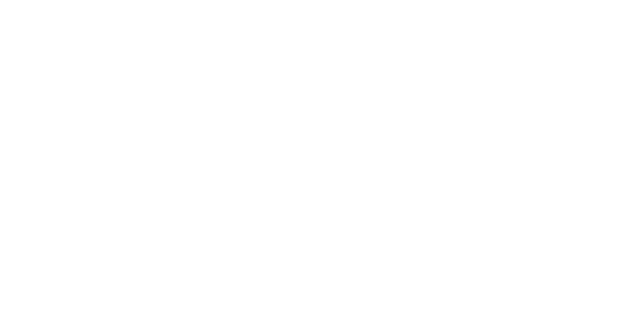
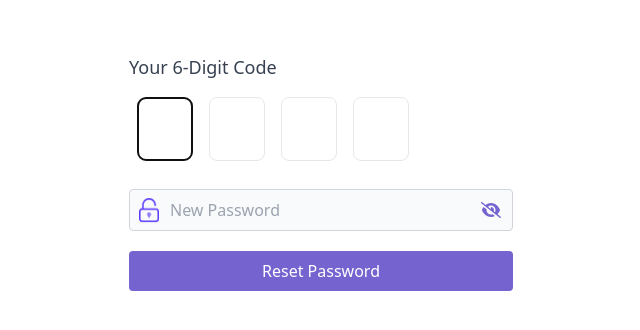
Before and after one commit to Onidamilola/alphageek, a React (Create React App) app: page /page2 in a window 1280 px wide. Before the commit this address had no page. Shown: the part 228-558 px from the top of the page, without its empty margins (319-959 px from the left). Built offline with nearby package versions, Linux system fonts and the light colour scheme.

Commit message:
creaated pages for forgot password and implemented the api

```diff
--- a/src/App.js
+++ b/src/App.js
@@ -24,6 +24,8 @@ const Capture = lazy(() => import("./pages/capture.jsx"));
 const Register = lazy(() => import("./pages/register.jsx"));
 const Tabs = lazy(() => import("./pages/tabs.jsx"));
 const Verify = lazy(() => import("./pages/verify.jsx"));
+const Page1 = lazy(() => import("./pages/forgot_password/page1.jsx"));
+const Page2 = lazy(() => import("./pages/forgot_password/page2.jsx"));
 const OutletRecruitment = lazy(() => import("./pages/outlet-recruitment.jsx"));
 const CompetitionTracking = lazy(() => import("./pages/competition-tracking.jsx"));
 const OOFTracking = lazy(() => import("./pages/OOF-tracking.jsx"));
@@ -66,6 +68,8 @@ function App() {
           <Route path="/register" element={<Register />} />
           <Route path="/tabs" element={<Tabs />} />
           <Route path="/verify" element={<Verify />} />
+          <Route path="/page1" element={<Page1 />} />
+          <Route path="/page2" element={<Page2 />} />
         <Route path="/outlet-recruitment" element={<OutletRecruitment />} />
         <Route path="/competition-tracking" element={<CompetitionTracking />} />
         <Route path="/OOF-tracking" element={<OOFTracking />} />
--- /dev/null
+++ b/src/components/otp.jsx
@@ -0,0 +1,59 @@
+import React from 'react'
+
+const Otp = () => {
+    const [otp, setOtp] = useState(['', '', '', '']);
+    const isOtpComplete = otp.every((digit) => digit !== '');
+
+    useEffect(() => {
+        for (let i = 0; i < otp.length; i++) {
+          if (!otp[i]) {
+            document.getElementById(`otp-input-${i}`).focus();
+            break;
+          }
+        }
+      }, [otp]);
+
+      const handleKeyDown = (event, index) => {
+        if (event.key === 'Backspace' && index > 0 && !otp[index]) {
+          document.getElementById(`otp-input-${index - 1}`).focus();
+        }
+      };
+
+      const handleOtpChange = (index, value) => {
+        if (value >= 0 && value <= 9) {
+          const newOtpDigits = [...otp];
+          newOtpDigits[index] = value;
+          setOtp(newOtpDigits);
+
+          if (index < newOtpDigits.length - 1 && value !== '') {
+            document.getElementById(`otp-input-${index + 1}`).focus();
+          }
+        }
+      };
+
+  return (
+    <div>
+      <form onSubmit={handleSubmit} className=''>
+              <p className='text-gray-700 text-lg mb-2'>Your 6-Digit Code</p>
+              {otp.map((value, index) => (
+                <input
+                  key={index}
+                  type='tel'
+                  value={value}
+                  onChange={(e) => handleOtpChange(index, e.target.value)}
+                  onKeyDown={(e) => handleKeyDown(e, index)}
+                  min='0'
+                  max='9'
+                  maxLength='1'
+                  required
+                  id={`otp-input-${index}`}
+                  tabIndex={index + 1}
+                  className='border md:bg-bg-green bg-white border-border-primary h-16 w-14 text-center m-2 rounded-lg p-4'
+                />
+              ))}
+            </form>
+    </div>
+  )
+}
+
+export default Otp
--- a/src/pages/bank.jsx
+++ b/src/pages/bank.jsx
@@ -9,8 +9,8 @@ const Bank = ({ nextStep }) => {
   const [bankList, setBankList] = useState({
     bankId: '',
     bankName: '',
-    accountName: '',
-    accountNumber: '',
+    account_name: '',
+    account_number: '',
 
 
   });
@@ -84,7 +84,7 @@ const Bank = ({ nextStep }) => {
             name="accountname"
             placeholder="Account Name"
             value={bankList.accountName}
-            onChange={(e) => setBankList({...bankList, accountName: e.target.value})}
+            onChange={(e) => setBankList({...bankList, account_name: e.target.value})}
             style={{ marginBottom: '10px' }}
           />
           <input
@@ -93,7 +93,7 @@ const Bank = ({ nextStep }) => {
             name="accountnumber"
             placeholder="Account Number"
             value={bankList.accountNumber}
-            onChange={(e) => setBankList({...bankList, accountNumber: e.target.value})}
+            onChange={(e) => setBankList({...bankList, account_number: e.target.value})}
             style={{ marginBottom: '10px' }}
           />
 
--- /dev/null
+++ b/src/pages/forgot_password/page1.jsx
@@ -0,0 +1,68 @@
+import React, { useState } from 'react';
+import axiosInstance from '../../utils/AxiosInstance';
+import { ToastContainer, toast } from 'react-toastify';
+import "react-toastify/dist/ReactToastify.css";
+import { FontAwesomeIcon } from '@fortawesome/react-fontawesome';
+import { faEnvelope } from '@fortawesome/free-solid-svg-icons';
+import { useNavigate } from 'react-router';
+import { FORGOT_PASSWORD } from '../../utils/constant';
+
+const Page1 = () => {
+  const [email, setEmail] = useState('');
+  const [message, setMessage] = useState('');
+  const Navigate = useNavigate();
+
+  const handleSubmit = async (e) => {
+    e.preventDefault();
+    axiosInstance.post( FORGOT_PASSWORD, email )
+      .then(response => {
+        // Handle successful registration
+
+        console.log(response.data);
+        if (response.status === 200) {
+          toast.success('code sent Successfully!');
+          Navigate('/page2');
+        }
+      })
+      .catch(error => {
+        // Handle registration error
+        console.log('Error:', error);
+        if (error.response && error.response.data && error.response.data.message) {
+          toast.error(error.response.data.message);
+        } else {
+          toast.error("Failed to register. Please try again.");
+        }
+      });
+  };
+
+
+
+  return (
+    <div>
+         <div className="bg-cover bg-center bg-no-repeat min-h-screen relative flex flex-col items-center justify-center px-4">
+
+      <form onSubmit={handleSubmit} className="w-full max-w-sm">
+
+        <div className="relative mb-5">
+          <input
+           type="email"
+           placeholder="Email Address"
+           value={email}
+           onChange={(e) => setEmail(e.target.value)}
+           required
+            className="w-full py-2 px-10 border border-gray-300 rounded bg-gray-50 focus:outline-none focus:border-blue-500"
+          />
+           <FontAwesomeIcon icon={faEnvelope} className="absolute top-1/2 left-4 transform -translate-y-1/2 text-[#7563d0] text-xl" />
+        </div>
+        <button type="submit" className="w-full py-2 px-4 bg-[#7563d0] text-white rounded hover:bg-blue-600 focus:outline-none focus:bg-blue-600">Continue</button>
+      </form>
+      {message && <p>{message}</p>}
+      <ToastContainer position="top-right" autoClose={2000} hideProgressBar newestOnTop closeOnClick rtl pauseOnFocusLoss draggable pauseOnHover />
+
+    </div>
+
+    </div>
+  )
+}
+
+export default Page1
--- /dev/null
+++ b/src/pages/forgot_password/page2.jsx
@@ -0,0 +1,124 @@
+import React, { useState, useEffect } from 'react'
+import { useNavigate } from 'react-router';
+import { faEye, faEyeSlash } from '@fortawesome/free-solid-svg-icons';
+import Lock from '../../assets/images/lock.png';
+import { FontAwesomeIcon } from '@fortawesome/react-fontawesome';
+
+const Page2 = () => {
+    const [pin, setPin] = useState('');
+    const [password, setPassword] = useState('');
+    const [showPassword, setShowPassword] = useState(false);
+    const [otp, setOtp] = useState(['', '', '', '']);
+    const Navigate = useNavigate();
+
+    const isOtpComplete = otp.every((digit) => digit !== '');
+
+  useEffect(() => {
+    for (let i = 0; i < otp.length; i++) {
+      if (!otp[i]) {
+        document.getElementById(`otp-input-${i}`).focus();
+        break;
+      }
+    }
+  }, [otp]);
+
+  const handleKeyDown = (event, index) => {
+    if (event.key === 'Backspace' && index > 0 && !otp[index]) {
+      document.getElementById(`otp-input-${index - 1}`).focus();
+    }
+  };
+
+    const handlePasswordChange = (e) => {
+        setPassword(e.target.value);
+      };
+
+      const handleTogglePassword = () => {
+        setShowPassword(!showPassword);
+      };
+
+      const handleOtpChange = (index, value) => {
+        if (value >= 0 && value <= 9) {
+          const newOtpDigits = [...otp];
+          newOtpDigits[index] = value;
+          setOtp(newOtpDigits);
+
+          if (index < newOtpDigits.length - 1 && value !== '') {
+            document.getElementById(`otp-input-${index + 1}`).focus();
+          }
+        }
+      };
+
+    const handleSubmit = async (e) => {
+        e.preventDefault();
+    }
+  return (
+    <div>
+       <div className="bg-cover bg-center bg-no-repeat min-h-screen relative flex flex-col items-center justify-center px-4">
+
+      <form onSubmit={handleSubmit} className="w-full max-w-sm">
+
+      <div className="relative mb-5">
+      <form onSubmit={handleSubmit} className=''>
+              <p className='text-gray-700 text-lg mb-2'>Your 6-Digit Code</p>
+              {otp.map((value, index) => (
+                <input
+                  key={index}
+                  type='tel'
+                  value={value}
+                  onChange={(e) => handleOtpChange(index, e.target.value)}
+                  onKeyDown={(e) => handleKeyDown(e, index)}
+                  min='0'
+                  max='9'
+                  maxLength='1'
+                  required
+                  id={`otp-input-${index}`}
+                  tabIndex={index + 1}
+                  className='border md:bg-bg-green bg-white border-border-primary h-16 w-14 text-center m-2 rounded-lg p-4'
+                />
+              ))}
+            </form>
+      </div>
+
+        <div className="relative mb-5">
+          <input
+           type={showPassword ? 'text' : 'password'}
+           placeholder="New Password"
+           value={password}
+           onChange={handlePasswordChange}
+           required
+            className="w-full py-2 px-10 border border-gray-300 rounded bg-gray-50 focus:outline-none focus:border-blue-500"
+          />
+           <img
+             src={Lock}
+             alt="Lock"
+             style={{
+               position: 'absolute',
+               top: '50%',
+               left: '10px',
+               transform: 'translateY(-50%)',
+               width: '20px',
+               height: 'auto'
+             }}
+          />
+        {showPassword ? (
+            <FontAwesomeIcon icon={faEye}
+              onClick={handleTogglePassword}
+              className="absolute top-1/2 right-3 transform -translate-y-1/2 w-5 h-auto cursor-pointer text-[#7563d0]"
+            />
+          ) : (
+            <FontAwesomeIcon icon={faEyeSlash}
+              onClick={handleTogglePassword}
+              className="absolute top-1/2 right-3 transform -translate-y-1/2 w-5 h-auto cursor-pointer text-[#7563d0]"
+            />
+          )}
+        </div>
+        <button type="submit" className="w-full py-2 px-4 bg-[#7563d0] text-white rounded hover:bg-blue-600 focus:outline-none focus:bg-blue-600">Reset Password</button>
+      </form>
+
+
+    </div>
+    </div>
+  )
+}
+
+export default Page2
--- a/src/pages/login/Login.jsx
+++ b/src/pages/login/Login.jsx
@@ -164,7 +164,7 @@ const Login = () => {
 
       {loginError && <div>{loginError}</div>}
       <div style={{  textAlign: 'center', marginTop: '15px' }}>
-        <a href="#" style={{ color: '#007bff', textDecoration: 'none' }}>Forgot Password?</a>
+        <Link to="/page1" style={{ color: '#007bff', textDecoration: 'none' }}>Forgot Password?</Link>
       </div>
       <div style={{ textAlign: 'center', marginBottom: '15px' }}>
         <span style={{ textDecoration: 'none' }}>Don't have an account? </span>
--- a/src/utils/constant.js
+++ b/src/utils/constant.js
@@ -41,3 +41,9 @@ export const PROFILE = `${path}/profile`
 
 //logout api, a post request
 export const LOGOUT = `${path}/logout`
+
+//createweboutlet api, a post request
+export const CREATE_WEB_OUTLET = `${path}/createweboutlet`
+
+//forgotpassword api, a post request
+export const FORGOT_PASSWORD = `${path}/forgotpassword`
```
Also changed, not shown: src/pages/personal.jsx (+23 -23 lines), src/pages/unique.jsx (+10 -10 lines).
